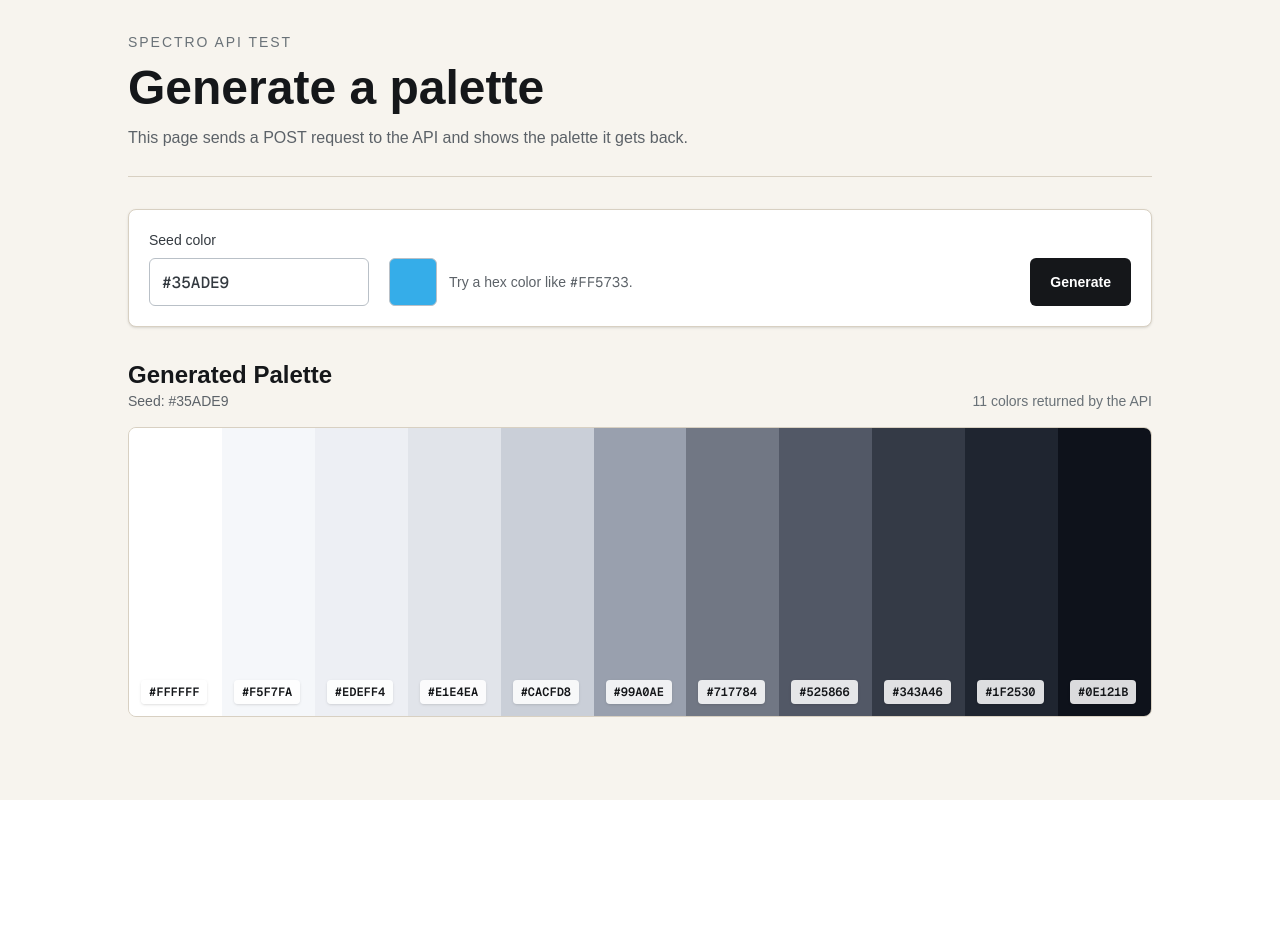
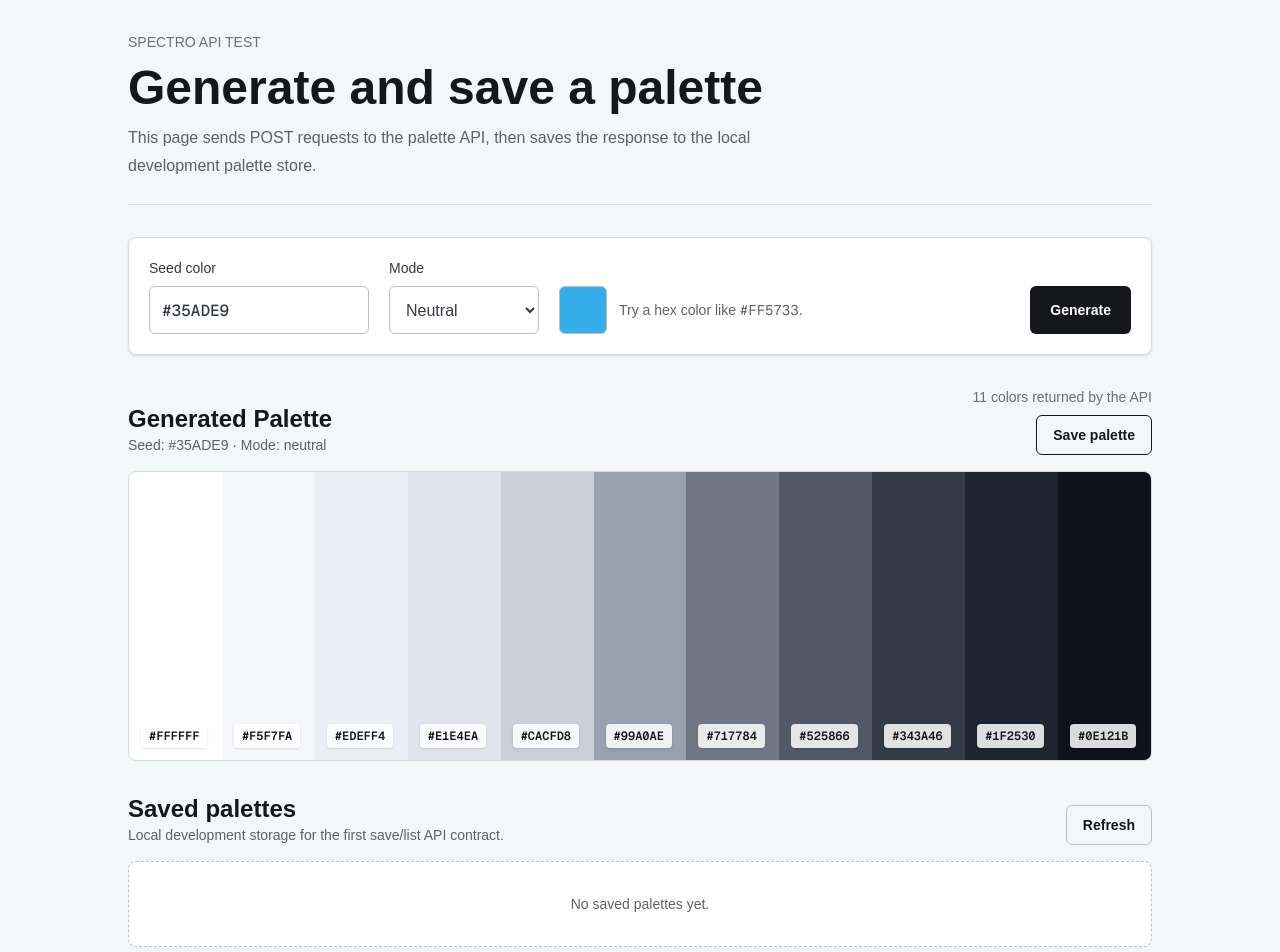
Before and after one commit to roozbeham/spectro-web, a Next.js app: page /palette-test in a window 1280 px wide. Shown: the top 952 px of the page. Before the commit the page ends 800 px from the top, so only its background shows below. Built offline with nearby package versions, Linux system fonts and the light colour scheme.

Commit message:
Add local saved palette API

```diff
--- a/app/palette-test/page.tsx
+++ b/app/palette-test/page.tsx
@@ -1,20 +1,24 @@
 "use client";
 
-import { useState } from "react";
+import { useEffect, useState } from "react";
+import type {
+  GeneratePaletteResponse,
+  GeneratedPalette,
+  PaletteListResponse,
+  SavedPalette,
+  SavePaletteResponse,
+} from "@/lib/contracts/palette";
 
-type Palette = {
-  id: string;
-  name: string;
-  seedHex: string;
-  colors: string[];
-};
+type PaletteMode = "neutral" | "status";
 
 export default function PaletteTestPage() {
   const [seedHex, setSeedHex] = useState("#35ADE9");
-  const [palette, setPalette] = useState<Palette>({
+  const [mode, setMode] = useState<PaletteMode>("neutral");
+  const [palette, setPalette] = useState<GeneratedPalette>({
     id: "preview",
     name: "Generated Palette",
     seedHex: "#35ADE9",
+    mode: "neutral",
     colors: [
       "#FFFFFF",
       "#F5F7FA",
@@ -28,13 +32,32 @@ export default function PaletteTestPage() {
       "#1F2530",
       "#0E121B",
     ],
+    colorData: [],
+    settings: {},
+    source: "web",
   });
+  const [savedPalettes, setSavedPalettes] = useState<SavedPalette[]>([]);
   const [isLoading, setIsLoading] = useState(false);
+  const [isSaving, setIsSaving] = useState(false);
   const [error, setError] = useState("");
+  const [notice, setNotice] = useState("");
+
+  async function loadSavedPalettes() {
+    const response = await fetch("/api/v1/palettes");
+    const data = await response.json() as PaletteListResponse;
+    setSavedPalettes(data.palettes);
+  }
+
+  useEffect(() => {
+    loadSavedPalettes().catch(() => {
+      setSavedPalettes([]);
+    });
+  }, []);
 
   async function generatePalette(nextSeedHex = seedHex) {
     setIsLoading(true);
     setError("");
+    setNotice("");
 
     try {
       const response = await fetch("/api/v1/palettes/generate", {
@@ -44,6 +67,8 @@ export default function PaletteTestPage() {
         },
         body: JSON.stringify({
           seedHex: nextSeedHex,
+          mode,
+          source: "web",
         }),
       });
 
@@ -51,7 +76,7 @@ export default function PaletteTestPage() {
         throw new Error("The API did not return a palette.");
       }
 
-      const data = await response.json();
+      const data = await response.json() as GeneratePaletteResponse;
       setPalette(data.palette);
     } catch {
       setError("Palette generation failed. Check that the API server is running.");
@@ -60,22 +85,58 @@ export default function PaletteTestPage() {
     }
   }
 
+  async function saveCurrentPalette() {
+    if (!palette) {
+      return;
+    }
+
+    setIsSaving(true);
+    setError("");
+    setNotice("");
+
+    try {
+      const response = await fetch("/api/v1/palettes", {
+        method: "POST",
+        headers: {
+          "Content-Type": "application/json",
+        },
+        body: JSON.stringify({
+          palette,
+          name: palette.name,
+        }),
+      });
+
+      if (!response.ok) {
+        throw new Error("The API did not save the palette.");
+      }
+
+      const data = await response.json() as SavePaletteResponse;
+      setSavedPalettes((current) => [data.palette, ...current]);
+      setNotice("Palette saved locally.");
+    } catch {
+      setError("Palette save failed. Check the palettes API route.");
+    } finally {
+      setIsSaving(false);
+    }
+  }
+
   return (
-    <main className="min-h-screen bg-[#f7f4ee] px-6 py-8 text-[#15171a] sm:px-10">
+    <main className="min-h-screen bg-[#f4f7f8] px-6 py-8 text-[#15171a] sm:px-10">
       <div className="mx-auto flex w-full max-w-5xl flex-col gap-8">
-        <header className="flex flex-col gap-3 border-b border-[#d8d0c2] pb-6">
-          <p className="text-sm font-medium uppercase tracking-[0.14em] text-[#697177]">
+        <header className="flex flex-col gap-3 border-b border-[#d5dde2] pb-6">
+          <p className="text-sm font-medium uppercase text-[#697177]">
             Spectro API Test
           </p>
           <h1 className="text-3xl font-semibold sm:text-5xl">
-            Generate a palette
+            Generate and save a palette
           </h1>
           <p className="max-w-2xl text-base leading-7 text-[#5c6268]">
-            This page sends a POST request to the API and shows the palette it gets back.
+            This page sends POST requests to the palette API, then saves the response
+            to the local development palette store.
           </p>
         </header>
 
-        <section className="grid gap-5 rounded-lg border border-[#d8d0c2] bg-white p-5 shadow-sm sm:grid-cols-[220px_1fr_auto] sm:items-end">
+        <section className="grid gap-5 rounded-lg border border-[#d5dde2] bg-white p-5 shadow-sm sm:grid-cols-[220px_150px_1fr_auto] sm:items-end">
           <label className="flex flex-col gap-2 text-sm font-medium text-[#343a40]">
             Seed color
             <input
@@ -83,6 +144,18 @@ export default function PaletteTestPage() {
               value={seedHex}
               onChange={(event) => setSeedHex(event.target.value)}
             />
+          </label>
+
+          <label className="flex flex-col gap-2 text-sm font-medium text-[#343a40]">
+            Mode
+            <select
+              className="h-12 rounded-md border border-[#b9c0c7] bg-white px-3 text-base outline-none transition focus:border-[#2374ab] focus:ring-4 focus:ring-[#35ade9]/20"
+              value={mode}
+              onChange={(event) => setMode(event.target.value as PaletteMode)}
+            >
+              <option value="neutral">Neutral</option>
+              <option value="status">Status</option>
+            </select>
           </label>
 
           <div className="flex h-12 items-center gap-3">
@@ -111,23 +184,40 @@ export default function PaletteTestPage() {
           </p>
         ) : null}
 
+        {notice ? (
+          <p className="rounded-md border border-[#78b98b] bg-[#effaf2] px-4 py-3 text-sm font-medium text-[#24703d]">
+            {notice}
+          </p>
+        ) : null}
+
         {palette ? (
           <section className="flex flex-col gap-4">
             <div className="flex flex-col gap-1 sm:flex-row sm:items-end sm:justify-between">
               <div>
                 <h2 className="text-2xl font-semibold">{palette.name}</h2>
-                <p className="text-sm text-[#5c6268]">Seed: {palette.seedHex}</p>
+                <p className="text-sm text-[#5c6268]">
+                  Seed: {palette.seedHex} · Mode: {palette.mode}
+                </p>
               </div>
-              <p className="text-sm font-medium text-[#697177]">
-                {palette.colors.length} colors returned by the API
-              </p>
+              <div className="flex flex-col gap-2 sm:items-end">
+                <p className="text-sm font-medium text-[#697177]">
+                  {palette.colors.length} colors returned by the API
+                </p>
+                <button
+                  className="h-10 rounded-md border border-[#15171a] px-4 text-sm font-semibold transition hover:bg-[#15171a] hover:text-white disabled:cursor-not-allowed disabled:border-[#8b9298] disabled:text-[#8b9298]"
+                  onClick={saveCurrentPalette}
+                  disabled={isSaving}
+                >
+                  {isSaving ? "Saving..." : "Save palette"}
+                </button>
+              </div>
             </div>
 
-            <div className="grid overflow-hidden rounded-lg border border-[#d8d0c2] sm:grid-cols-11">
-              {palette.colors.map((color) => (
+            <div className="grid overflow-hidden rounded-lg border border-[#d5dde2] sm:grid-cols-11">
+              {palette.colors.map((color, index) => (
                 <div
                   className="flex min-h-24 items-end p-3 sm:min-h-72"
-                  key={color}
+                  key={`${color}-${index}`}
                   style={{ backgroundColor: color }}
                 >
                   <span className="rounded bg-white/85 px-2 py-1 font-mono text-xs font-semibold text-[#15171a] shadow-sm">
@@ -138,6 +228,55 @@ export default function PaletteTestPage() {
             </div>
           </section>
         ) : null}
+
+        <section className="flex flex-col gap-4">
+          <div className="flex items-end justify-between gap-3">
+            <div>
+              <h2 className="text-2xl font-semibold">Saved palettes</h2>
+              <p className="text-sm text-[#5c6268]">
+                Local development storage for the first save/list API contract.
+              </p>
+            </div>
+            <button
+              className="h-10 rounded-md border border-[#b9c0c7] px-4 text-sm font-semibold transition hover:border-[#15171a]"
+              onClick={() => loadSavedPalettes()}
+            >
+              Refresh
+            </button>
+          </div>
+
+          {savedPalettes.length ? (
+            <div className="grid gap-3">
+              {savedPalettes.map((savedPalette) => (
+                <article
+                  className="grid gap-3 rounded-lg border border-[#d5dde2] bg-white p-4 shadow-sm sm:grid-cols-[220px_1fr]"
+                  key={savedPalette.id}
+                >
+                  <div>
+                    <h3 className="font-semibold">{savedPalette.name}</h3>
+                    <p className="mt-1 text-sm text-[#5c6268]">
+                      {savedPalette.mode} · {savedPalette.colors.length} colors
+                    </p>
+                  </div>
+                  <div className="grid min-h-14 overflow-hidden rounded-md border border-[#d5dde2]" style={{
+                    gridTemplateColumns: `repeat(${savedPalette.colors.length}, minmax(0, 1fr))`,
+                  }}>
+                    {savedPalette.colors.map((color, index) => (
+                      <div
+                        key={`${savedPalette.id}-${color}-${index}`}
+                        style={{ backgroundColor: color }}
+                      />
+                    ))}
+                  </div>
+                </article>
+              ))}
+            </div>
+          ) : (
+            <p className="rounded-lg border border-dashed border-[#b9c0c7] bg-white px-4 py-8 text-center text-sm text-[#5c6268]">
+              No saved palettes yet.
+            </p>
+          )}
+        </section>
       </div>
     </main>
   );
--- /dev/null
+++ b/lib/storage/palette-store.ts
@@ -0,0 +1,86 @@
+import { mkdir, readFile, writeFile } from "node:fs/promises";
+import path from "node:path";
+import { randomUUID } from "node:crypto";
+import {
+  normalizeHex,
+  type GeneratedPalette,
+  type SavedPalette,
+} from "@/lib/contracts/palette";
+
+const DATA_DIR = path.join(process.cwd(), ".spectro-data");
+const PALETTES_FILE = path.join(DATA_DIR, "palettes.json");
+
+type PaletteStoreFile = {
+  palettes: SavedPalette[];
+};
+
+function createEmptyStore(): PaletteStoreFile {
+  return {
+    palettes: [],
+  };
+}
+
+async function readStore(): Promise<PaletteStoreFile> {
+  try {
+    const file = await readFile(PALETTES_FILE, "utf8");
+    const parsed = JSON.parse(file) as Partial<PaletteStoreFile>;
+
+    return {
+      palettes: Array.isArray(parsed.palettes) ? parsed.palettes : [],
+    };
+  } catch {
+    return createEmptyStore();
+  }
+}
+
+async function writeStore(store: PaletteStoreFile): Promise<void> {
+  await mkdir(DATA_DIR, { recursive: true });
+  await writeFile(PALETTES_FILE, JSON.stringify(store, null, 2));
+}
+
+function normalizeGeneratedPalette(palette: GeneratedPalette, name?: string): GeneratedPalette {
+  const colors = (Array.isArray(palette.colors) ? palette.colors : [])
+    .map((color) => normalizeHex(color))
+    .filter(Boolean);
+
+  if (!colors.length) {
+    throw new Error("Palette must include at least one valid color.");
+  }
+
+  return {
+    ...palette,
+    id: randomUUID(),
+    name: String(name || palette.name || "Untitled Palette").trim() || "Untitled Palette",
+    seedHex: normalizeHex(palette.seedHex) || colors[Math.floor(colors.length / 2)] || colors[0],
+    colors,
+    colorData: Array.isArray(palette.colorData) && palette.colorData.length
+      ? palette.colorData
+      : colors.map((hex, index) => ({
+        label: String(index + 1),
+        hex,
+      })),
+    settings: palette.settings || {},
+  };
+}
+
+export async function listSavedPalettes(): Promise<SavedPalette[]> {
+  const store = await readStore();
+  return store.palettes.sort((first, second) => (
+    new Date(second.updatedAt).getTime() - new Date(first.updatedAt).getTime()
+  ));
+}
+
+export async function savePalette(palette: GeneratedPalette, name?: string): Promise<SavedPalette> {
+  const store = await readStore();
+  const now = new Date().toISOString();
+  const savedPalette: SavedPalette = {
+    ...normalizeGeneratedPalette(palette, name),
+    createdAt: now,
+    updatedAt: now,
+  };
+
+  store.palettes.unshift(savedPalette);
+  await writeStore(store);
+
+  return savedPalette;
+}
```
Also changed, not shown: app/api/v1/palettes/route.ts (added, +58 -0 lines), lib/contracts/palette.ts (+18 -0 lines), 1 other file (tests, documents, lock files or other folders).
